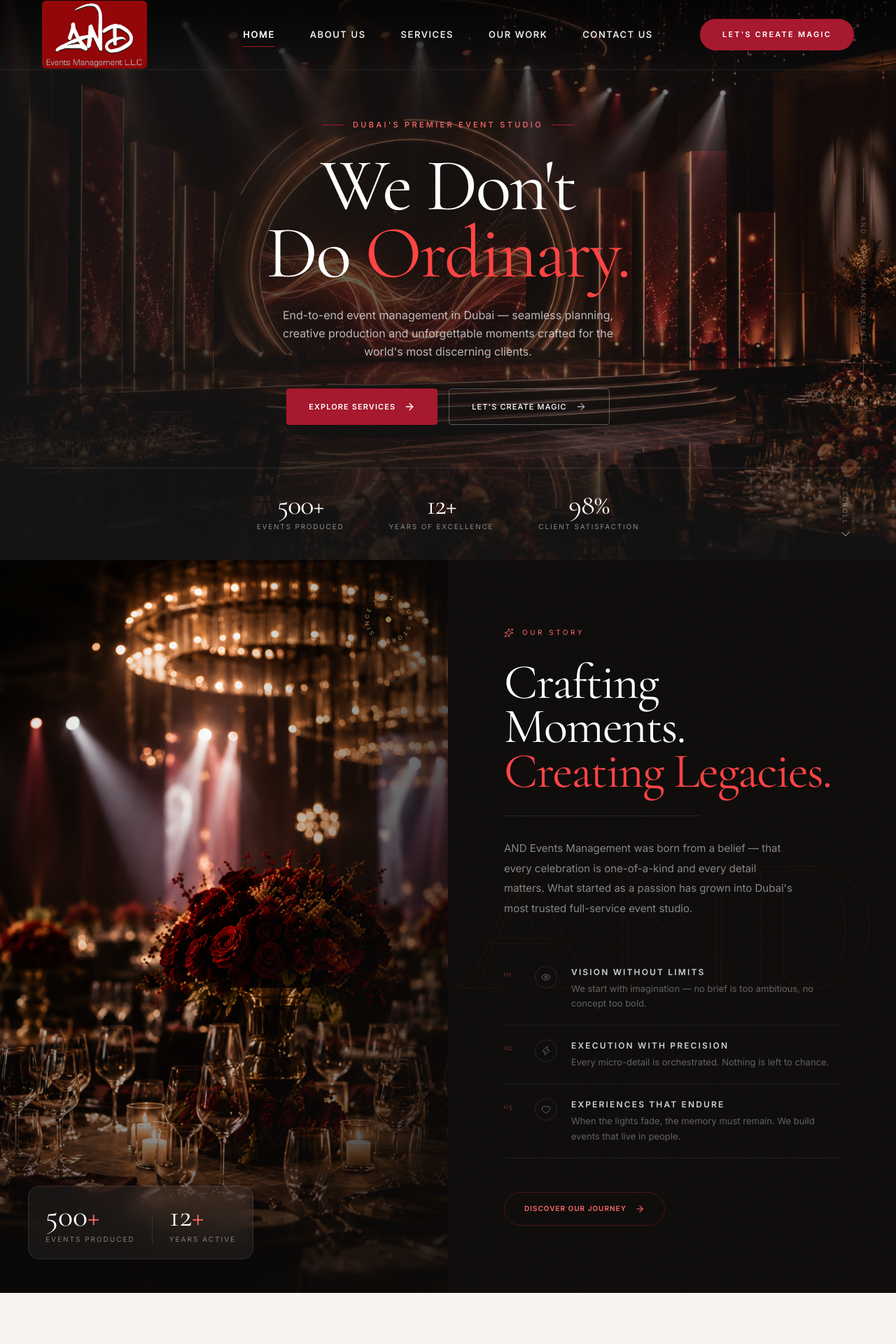
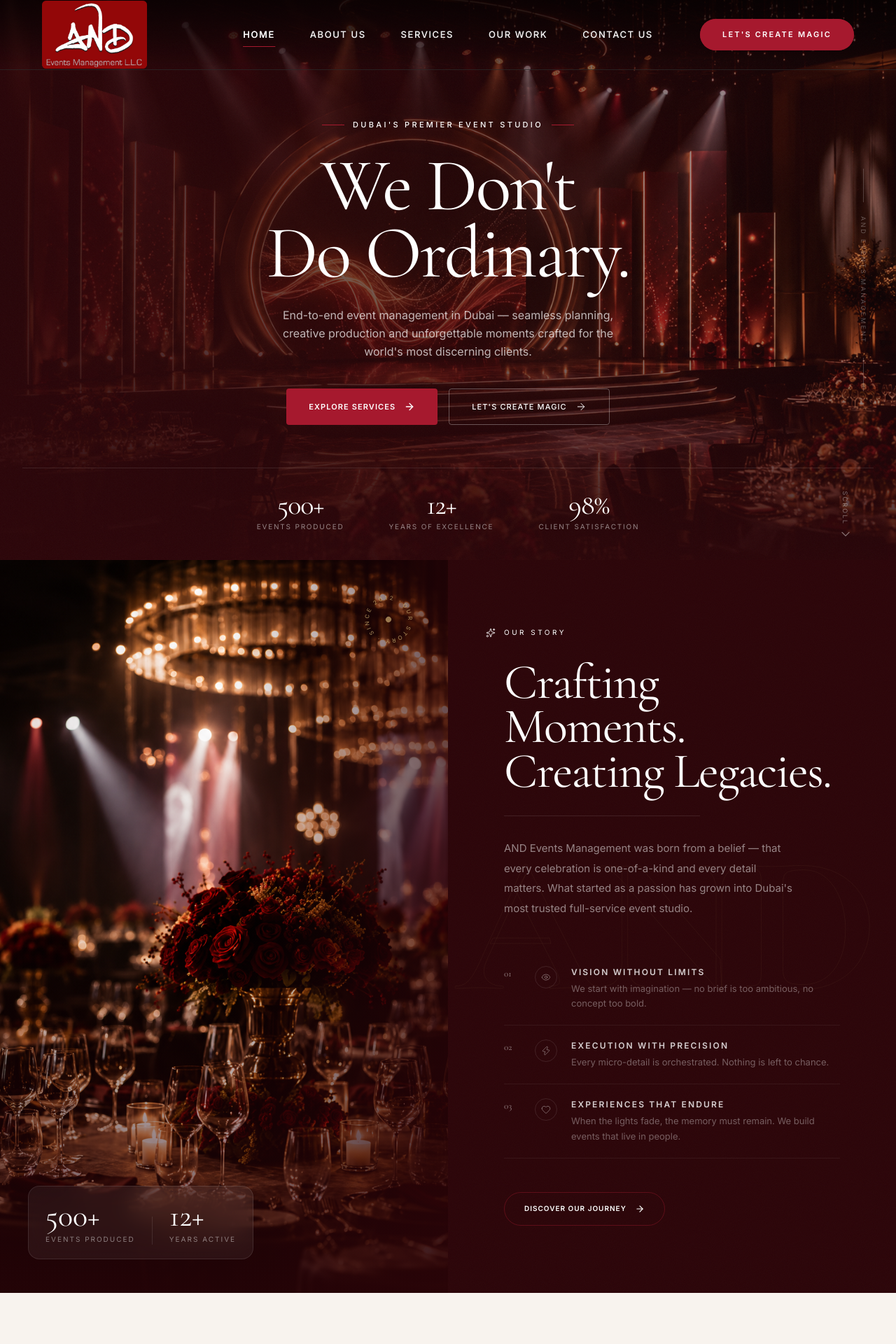
Before and after one commit to rameezwangde/and-events-2, a React app: page / in a window 1280 px wide. Shown: the top 1920 px of the page at 70% size. Built offline with nearby package versions, Linux system fonts and the light colour scheme; the HTML template or start-up script is replaced by a standard one.

Commit message:
feat: implement core landing page components including OurStory, Testimonials, CTA, Footer, and Hero sections

```diff
--- a/src/components/Hero.jsx
+++ b/src/components/Hero.jsx
@@ -27,8 +27,8 @@ export default function Hero() {
       </motion.div>
 
       {/* ── Multi-layer Overlay ── */}
-      <div className="absolute inset-0 z-[1] bg-gradient-to-r from-black/85 via-black/60 to-black/20" />
-      <div className="absolute inset-0 z-[1] bg-gradient-to-t from-black/80 via-transparent to-black/30" />
+      <div className="absolute inset-0 z-[1] bg-gradient-to-r from-[#2B0408]/90 via-[#2B0408]/60 to-[#2B0408]/20" />
+      <div className="absolute inset-0 z-[1] bg-gradient-to-t from-[#2B0408]/90 via-transparent to-[#2B0408]/30" />
 
       {/* ── Decorative grain texture ── */}
       <div
@@ -60,7 +60,7 @@ export default function Hero() {
               className="inline-flex items-center justify-center gap-3 mb-8"
             >
               <span className="inline-block w-8 h-[1px] bg-[#A6192E]" />
-              <span className="font-sans text-[11px] uppercase tracking-[0.3em] text-[#ff6b6b] font-medium">
+              <span className="font-sans text-[11px] uppercase tracking-[0.3em] text-white font-medium">
                 Dubai's Premier Event Studio
               </span>
               <span className="inline-block w-8 h-[1px] bg-[#A6192E]" />
@@ -74,7 +74,7 @@ export default function Hero() {
               className="font-serif text-[60px] sm:text-[76px] lg:text-[92px] xl:text-[106px] leading-[0.9] tracking-tight text-white mb-7"
             >
               <span className="block">We Don't</span>
-              <span className="block">Do <em className="not-italic" style={{ color: '#ff4444' }}>Ordinary.</em></span>
+              <span className="block">Do <em className="not-italic" style={{ color: 'white' }}>Ordinary.</em></span>
             </motion.h1>
 
             {/* Sub-headline */}
--- a/src/components/OurStory.jsx
+++ b/src/components/OurStory.jsx
@@ -35,7 +35,7 @@ export default function OurStory() {
     <section
       ref={sectionRef}
       id="story"
-      className="relative w-full bg-[#0D0B0A] overflow-hidden"
+      className="relative w-full bg-[#2B0408] overflow-hidden"
     >
 
       {/* ── Subtle noise texture ── */}
@@ -66,8 +66,8 @@ export default function OurStory() {
               className="w-full h-full object-cover"
             />
             {/* Gradient overlays */}
-            <div className="absolute inset-0 bg-gradient-to-r from-[#0D0B0A]/10 via-transparent to-[#0D0B0A]/70" />
-            <div className="absolute inset-0 bg-gradient-to-t from-[#0D0B0A]/80 via-transparent to-transparent" />
+            <div className="absolute inset-0 bg-gradient-to-r from-[#2B0408]/10 via-transparent to-[#2B0408]/70" />
+            <div className="absolute inset-0 bg-gradient-to-t from-[#2B0408]/80 via-transparent to-transparent" />
           </motion.div>
 
           {/* ── Floating Stat Badge (bottom-left of image) ── */}
@@ -88,12 +88,12 @@ export default function OurStory() {
             >
               <div className="flex items-end gap-6">
                 <div className="flex flex-col">
-                  <span className="font-serif text-[44px] leading-none text-white">500<span className="text-[#ff6b6b]">+</span></span>
+                  <span className="font-serif text-[44px] leading-none text-white">500<span className="text-white">+</span></span>
                   <span className="font-sans text-[10px] uppercase tracking-[0.2em] text-white/45 mt-1">Events Produced</span>
                 </div>
                 <div className="w-[1px] h-10 bg-white/10" />
                 <div className="flex flex-col">
-                  <span className="font-serif text-[44px] leading-none text-white">12<span className="text-[#ff6b6b]">+</span></span>
+                  <span className="font-serif text-[44px] leading-none text-white">12<span className="text-white">+</span></span>
                   <span className="font-sans text-[10px] uppercase tracking-[0.2em] text-white/45 mt-1">Years Active</span>
                 </div>
               </div>
@@ -138,10 +138,12 @@ export default function OurStory() {
             initial={{ opacity: 0, x: -16 }}
             animate={isInView ? { opacity: 1, x: 0 } : {}}
             transition={{ duration: 0.7, delay: 0.2 }}
-            className="flex items-center gap-3 mb-8"
+            className="flex items-center mb-8 relative"
           >
-            <Sparkles className="w-3.5 h-3.5 text-[#ff6b6b]" strokeWidth={1.5} />
-            <span className="font-sans text-[10px] uppercase tracking-[0.35em] text-[#ff6b6b]">Our Story</span>
+            <div className="absolute right-full mr-3 flex items-center">
+              <Sparkles className="w-3.5 h-3.5 text-white" strokeWidth={1.5} />
+            </div>
+            <span className="font-sans text-[10px] uppercase tracking-[0.35em] text-white">Our Story</span>
           </motion.div>
 
           {/* Main Heading */}
@@ -153,7 +155,7 @@ export default function OurStory() {
             style={{ fontSize: 'clamp(42px, 5.5vw, 72px)' }}
           >
             Crafting Moments.<br />
-            <span style={{ color: '#ff4444' }}>Creating Legacies.</span>
+            <span style={{ color: 'white' }}>Creating Legacies.</span>
           </motion.h2>
 
           {/* Divider */}
@@ -186,13 +188,13 @@ export default function OurStory() {
                 className="group flex items-start gap-5 py-5 border-b border-white/[0.06] cursor-default hover:border-[#A6192E]/30 transition-colors duration-300"
               >
                 {/* Number */}
-                <span className="font-serif text-[13px] text-[#ff6b6b]/50 group-hover:text-[#ff6b6b] transition-colors duration-300 mt-[2px] flex-shrink-0 w-6">
+                <span className="font-serif text-[13px] text-white/50 group-hover:text-white transition-colors duration-300 mt-[2px] flex-shrink-0 w-6">
                   {pillar.number}
                 </span>
 
                 {/* Icon circle */}
                 <div className="w-8 h-8 rounded-full border border-white/10 flex items-center justify-center flex-shrink-0 group-hover:border-[#A6192E]/40 group-hover:bg-[#A6192E]/10 transition-all duration-300">
-                  <pillar.icon className="w-3.5 h-3.5 text-white/40 group-hover:text-[#ff6b6b] transition-colors duration-300" strokeWidth={1.5} />
+                  <pillar.icon className="w-3.5 h-3.5 text-white/40 group-hover:text-white transition-colors duration-300" strokeWidth={1.5} />
                 </div>
 
                 {/* Text */}
@@ -214,7 +216,7 @@ export default function OurStory() {
             initial={{ opacity: 0, y: 12 }}
             animate={isInView ? { opacity: 1, y: 0 } : {}}
             transition={{ duration: 0.7, delay: 1.15 }}
-            className="group self-start flex items-center gap-3 h-[48px] px-7 border border-[#A6192E]/40 text-[#ff6b6b] font-sans text-[10px] uppercase tracking-widest font-semibold rounded-full hover:bg-[#A6192E] hover:text-white hover:border-[#A6192E] transition-all duration-300"
+            className="group self-start flex items-center gap-3 h-[48px] px-7 border border-[#A6192E]/40 text-white font-sans text-[10px] uppercase tracking-widest font-semibold rounded-full hover:bg-[#A6192E] hover:text-white hover:border-[#A6192E] transition-all duration-300"
           >
             Discover Our Journey
             <ArrowRight className="w-3.5 h-3.5 group-hover:translate-x-1 transition-transform" strokeWidth={2} />
--- a/src/components/Testimonials.jsx
+++ b/src/components/Testimonials.jsx
@@ -77,7 +77,7 @@ export default function Testimonials() {
   return (
     <section
       id="testimonials"
-      className="relative w-full bg-[#0D0B0A] overflow-hidden selection:bg-[#A6192E] selection:text-white"
+      className="relative w-full bg-[#2B0408] overflow-hidden selection:bg-[#A6192E] selection:text-white"
       onMouseEnter={() => setPaused(true)}
       onMouseLeave={() => setPaused(false)}
     >
@@ -104,7 +104,7 @@ export default function Testimonials() {
         <div className="flex items-center justify-between mb-20">
           <div className="flex items-center gap-3">
             <div className="w-7 h-[1px] bg-[#A6192E]" />
-            <span className="font-sans text-[10px] uppercase tracking-[0.35em] text-[#ff6b6b]">
+            <span className="font-sans text-[10px] uppercase tracking-[0.35em] text-white">
               Client Stories
             </span>
           </div>
@@ -159,7 +159,7 @@ export default function Testimonials() {
             >
               {/* Initials avatar */}
               <div className="w-11 h-11 rounded-full border border-[#A6192E]/30 flex items-center justify-center flex-shrink-0">
-                <span className="font-serif text-[14px] text-[#ff6b6b]">
+                <span className="font-serif text-[14px] text-white">
                   {t.author.charAt(0)}
                 </span>
               </div>
@@ -181,14 +181,14 @@ export default function Testimonials() {
               aria-label="Previous testimonial"
               className="group w-11 h-11 rounded-full border border-white/10 flex items-center justify-center hover:border-[#A6192E]/40 transition-colors duration-300"
             >
-              <ChevronLeft className="w-4 h-4 text-white/40 group-hover:text-[#ff6b6b] transition-colors" strokeWidth={1.5} />
+              <ChevronLeft className="w-4 h-4 text-white/40 group-hover:text-white transition-colors" strokeWidth={1.5} />
             </button>
             <button
               onClick={next}
               aria-label="Next testimonial"
               className="group w-11 h-11 rounded-full border border-white/10 flex items-center justify-center hover:border-[#A6192E]/40 transition-colors duration-300"
             >
-              <ChevronRight className="w-4 h-4 text-white/40 group-hover:text-[#ff6b6b] transition-colors" strokeWidth={1.5} />
+              <ChevronRight className="w-4 h-4 text-white/40 group-hover:text-white transition-colors" strokeWidth={1.5} />
             </button>
           </div>
         </div>
```
Also changed, not shown: src/components/CTA.jsx (+13 -11 lines), src/components/Footer.jsx (+7 -7 lines).
